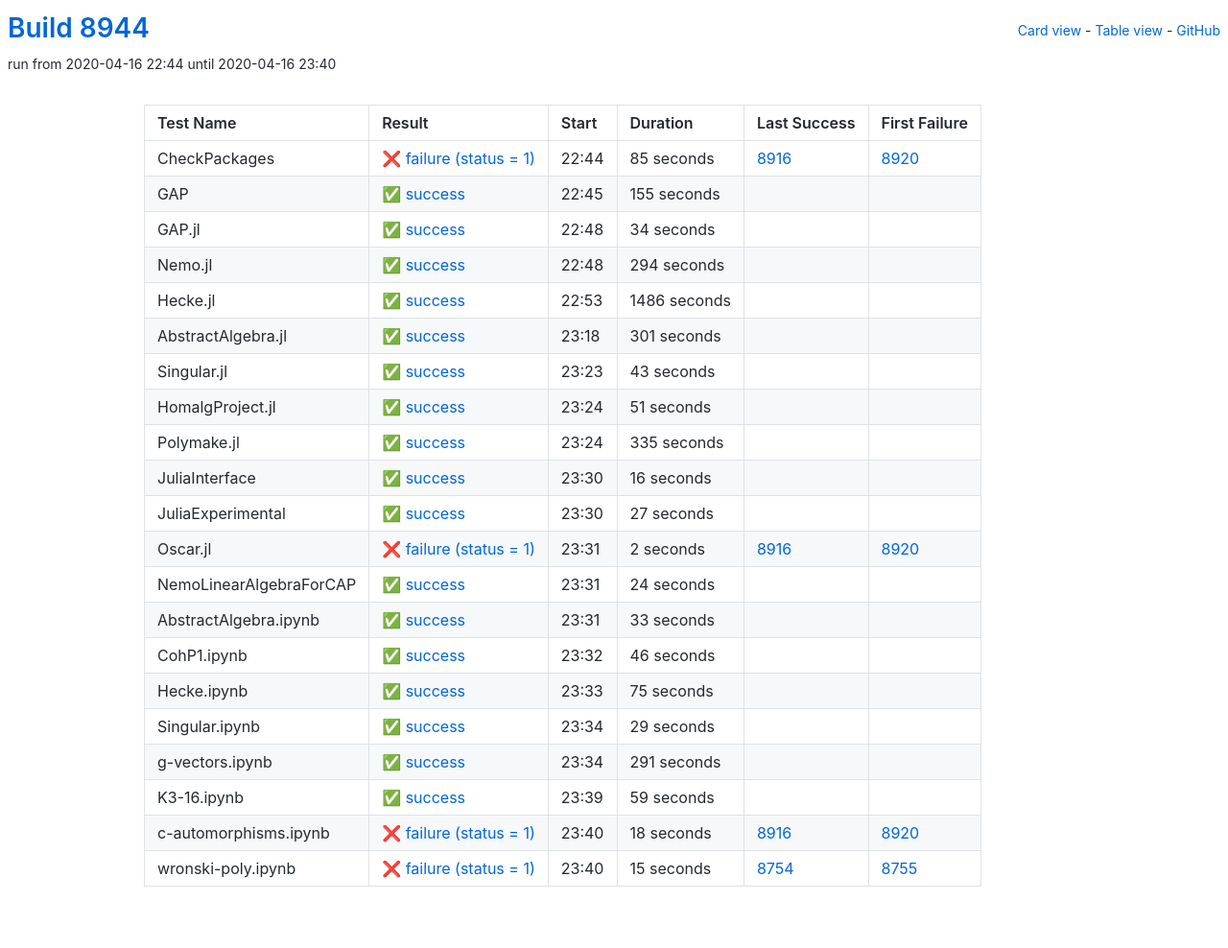
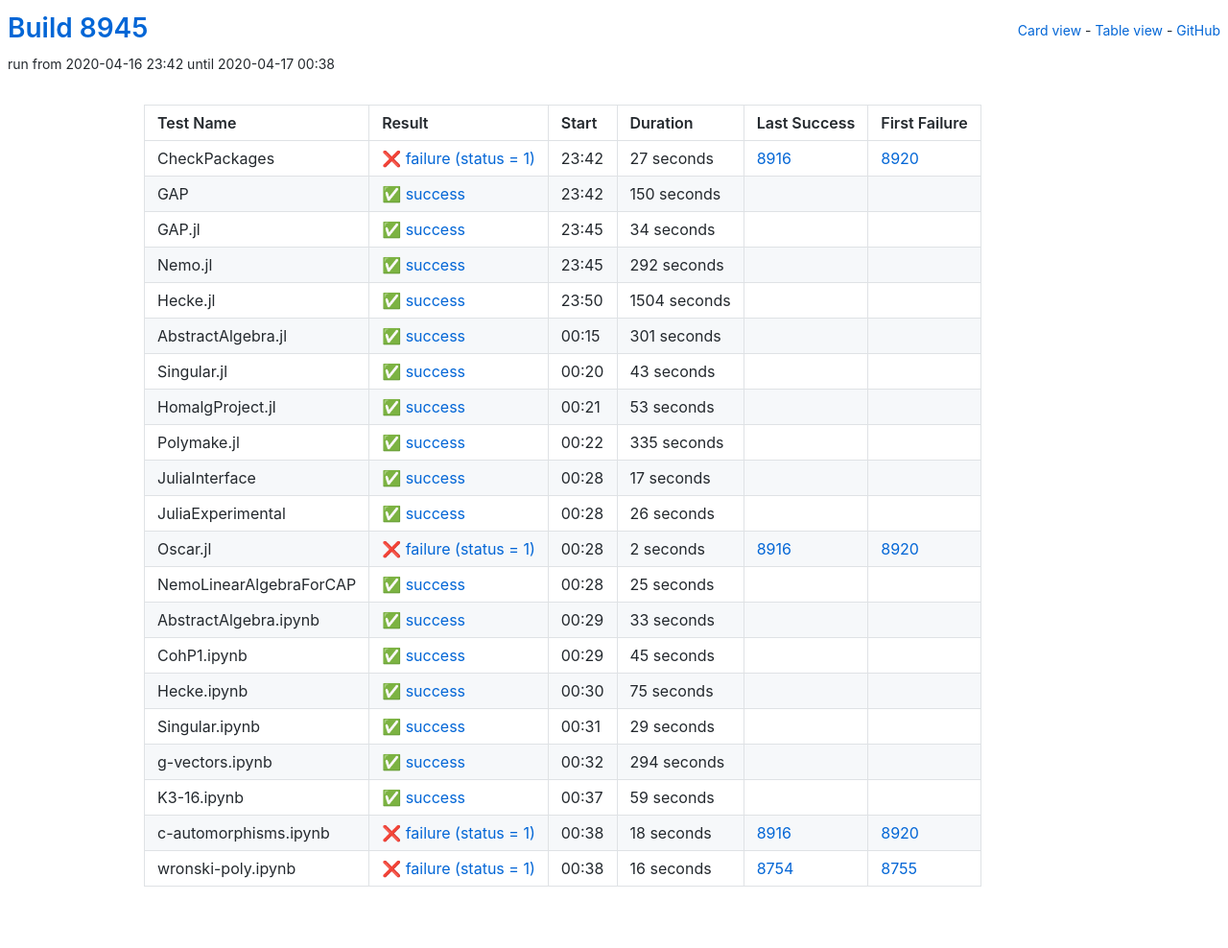
Before and after one commit to oscar-system/oscar-ci-status, a Jekyll site: the page built from table.html, in a window 1280 px wide. Shown: the whole page at 96% size. Built offline with Jekyll 4.4.1, drawn with Linux system fonts in a browser that asks for light colours.

Commit message:
Build 8945

```diff
--- a/_data/ci.yml
+++ b/_data/ci.yml
@@ -1,27 +1,27 @@
-build: 8944
-build_url: https://oscarci.mathematik.uni-kl.de/job/oscar/8944/
+build: 8945
+build_url: https://oscarci.mathematik.uni-kl.de/job/oscar/8945/
 job: oscar
 tests:
-- duration: 85
+- duration: 27
   exitcode: 1
   first_failure: 8920
   first_failure_url: https://oscarci.mathematik.uni-kl.de/job/oscar/8920/
   last_success: 8916
   last_success_url: https://oscarci.mathematik.uni-kl.de/job/oscar/8916/
-  log: https://oscarci.mathematik.uni-kl.de/job/oscar/8944/artifact/logs/build-8944/CheckPackages.log
+  log: https://oscarci.mathematik.uni-kl.de/job/oscar/8945/artifact/logs/build-8945/CheckPackages.log
   name: CheckPackages
-  start: 2020-04-16 22:44
+  start: 2020-04-16 23:42
   status: failure
   success: false
-- duration: 155
+- duration: 150
   exitcode: 0
   first_failure: false
   first_failure_url: null
   last_success: false
   last_success_url: null
-  log: https://oscarci.mathematik.uni-kl.de/job/oscar/8944/artifact/logs/build-8944/GAP.log
+  log: https://oscarci.mathematik.uni-kl.de/job/oscar/8945/artifact/logs/build-8945/GAP.log
   name: GAP
-  start: 2020-04-16 22:45
+  start: 2020-04-16 23:42
   status: success
   success: true
 - duration: 34
@@ -30,9 +30,163 @@
   first_failure_url: null
   last_success: false
   last_success_url: null
-  log: https://oscarci.mathematik.uni-kl.de/job/oscar/8944/artifact/logs/build-8944/GAP.jl.log
+  log: https://oscarci.mathematik.uni-kl.de/job/oscar/8945/artifact/logs/build-8945/GAP.jl.log
   name: GAP.jl
-  start: 2020-04-16 22:48
+  start: 2020-04-16 23:45
+  status: success
+  success: true
+- duration: 292
+  exitcode: 0
+  first_failure: false
+  first_failure_url: null
+  last_success: false
+  last_success_url: null
+  log: https://oscarci.mathematik.uni-kl.de/job/oscar/8945/artifact/logs/build-8945/Nemo.jl.log
+  name: Nemo.jl
+  start: 2020-04-16 23:45
+  status: success
+  success: true
+- duration: 1504
+  exitcode: 0
+  first_failure: false
+  first_failure_url: null
+  last_success: false
+  last_success_url: null
+  log: https://oscarci.mathematik.uni-kl.de/job/oscar/8945/artifact/logs/build-8945/Hecke.jl.log
+  name: Hecke.jl
+  start: 2020-04-16 23:50
+  status: success
+  success: true
+- duration: 301
+  exitcode: 0
+  first_failure: false
+  first_failure_url: null
+  last_success: false
+  last_success_url: null
+  log: https://oscarci.mathematik.uni-kl.de/job/oscar/8945/artifact/logs/build-8945/AbstractAlgebra.jl.log
+  name: AbstractAlgebra.jl
+  start: 2020-04-17 00:15
+  status: success
+  success: true
+- duration: 43
+  exitcode: 0
+  first_failure: false
+  first_failure_url: null
+  last_success: false
+  last_success_url: null
+  log: https://oscarci.mathematik.uni-kl.de/job/oscar/8945/artifact/logs/build-8945/Singular.jl.log
+  name: Singular.jl
+  start: 2020-04-17 00:20
+  status: success
+  success: true
+- duration: 53
+  exitcode: 0
+  first_failure: false
+  first_failure_url: null
+  last_success: false
+  last_success_url: null
+  log: https://oscarci.mathematik.uni-kl.de/job/oscar/8945/artifact/logs/build-8945/HomalgProject.jl.log
+  name: HomalgProject.jl
+  start: 2020-04-17 00:21
+  status: success
+  success: true
+- duration: 335
+  exitcode: 0
+  first_failure: false
+  first_failure_url: null
+  last_success: false
+  last_success_url: null
+  log: https://oscarci.mathematik.uni-kl.de/job/oscar/8945/artifact/logs/build-8945/Polymake.jl.log
+  name: Polymake.jl
+  start: 2020-04-17 00:22
+  status: success
+  success: true
+- duration: 17
+  exitcode: 0
+  first_failure: false
+  first_failure_url: null
+  last_success: false
+  last_success_url: null
+  log: https://oscarci.mathematik.uni-kl.de/job/oscar/8945/artifact/logs/build-8945/JuliaInterface.log
+  name: JuliaInterface
+  start: 2020-04-17 00:28
+  status: success
+  success: true
+- duration: 26
+  exitcode: 0
+  first_failure: false
+  first_failure_url: null
+  last_success: false
+  last_success_url: null
+  log: https://oscarci.mathematik.uni-kl.de/job/oscar/8945/artifact/logs/build-8945/JuliaExperimental.log
+  name: JuliaExperimental
+  start: 2020-04-17 00:28
+  status: success
+  success: true
+- duration: 2
+  exitcode: 1
+  first_failure: 8920
+  first_failure_url: https://oscarci.mathematik.uni-kl.de/job/oscar/8920/
+  last_success: 8916
+  last_success_url: https://oscarci.mathematik.uni-kl.de/job/oscar/8916/
+  log: https://oscarci.mathematik.uni-kl.de/job/oscar/8945/artifact/logs/build-8945/Oscar.jl.log
+  name: Oscar.jl
+  start: 2020-04-17 00:28
+  status: failure
+  success: false
+- duration: 25
+  exitcode: 0
+  first_failure: false
+  first_failure_url: null
+  last_success: false
+  last_success_url: null
+  log: https://oscarci.mathematik.uni-kl.de/job/oscar/8945/artifact/logs/build-8945/NemoLinearAlgebraForCAP.log
+  name: NemoLinearAlgebraForCAP
+  start: 2020-04-17 00:28
+  status: success
+  success: true
+- duration: 33
+  exitcode: 0
+  first_failure: false
+  first_failure_url: null
+  last_success: false
+  last_success_url: null
+  log: https://oscarci.mathematik.uni-kl.de/job/oscar/8945/artifact/logs/build-8945/AbstractAlgebra.ipynb.log
+  name: AbstractAlgebra.ipynb
+  start: 2020-04-17 00:29
+  status: success
+  success: true
+- duration: 45
+  exitcode: 0
+  first_failure: false
+  first_failure_url: null
+  last_success: false
+  last_success_url: null
+  log: https://oscarci.mathematik.uni-kl.de/job/oscar/8945/artifact/logs/build-8945/CohP1.ipynb.log
+  name: CohP1.ipynb
+  start: 2020-04-17 00:29
+  status: success
+  success: true
+- duration: 75
+  exitcode: 0
+  first_failure: false
+  first_failure_url: null
+  last_success: false
+  last_success_url: null
+  log: https://oscarci.mathematik.uni-kl.de/job/oscar/8945/artifact/logs/build-8945/Hecke.ipynb.log
+  name: Hecke.ipynb
+  start: 2020-04-17 00:30
+  status: success
+  success: true
+- duration: 29
+  exitcode: 0
+  first_failure: false
+  first_failure_url: null
+  last_success: false
+  last_success_url: null
+  log: https://oscarci.mathematik.uni-kl.de/job/oscar/8945/artifact/logs/build-8945/Singular.ipynb.log
+  name: Singular.ipynb
+  start: 2020-04-17 00:31
   status: success
   success: true
 - duration: 294
@@ -41,163 +195,9 @@
   first_failure_url: null
   last_success: false
   last_success_url: null
-  log: https://oscarci.mathematik.uni-kl.de/job/oscar/8944/artifact/logs/build-8944/Nemo.jl.log
-  name: Nemo.jl
-  start: 2020-04-16 22:48
-  status: success
-  success: true
-- duration: 1486
-  exitcode: 0
-  first_failure: false
-  first_failure_url: null
-  last_success: false
-  last_success_url: null
-  log: https://oscarci.mathematik.uni-kl.de/job/oscar/8944/artifact/logs/build-8944/Hecke.jl.log
-  name: Hecke.jl
-  start: 2020-04-16 22:53
-  status: success
-  success: true
-- duration: 301
-  exitcode: 0
-  first_failure: false
-  first_failure_url: null
-  last_success: false
-  last_success_url: null
-  log: https://oscarci.mathematik.uni-kl.de/job/oscar/8944/artifact/logs/build-8944/AbstractAlgebra.jl.log
-  name: AbstractAlgebra.jl
-  start: 2020-04-16 23:18
-  status: success
-  success: true
-- duration: 43
-  exitcode: 0
-  first_failure: false
-  first_failure_url: null
-  last_success: false
-  last_success_url: null
-  log: https://oscarci.mathematik.uni-kl.de/job/oscar/8944/artifact/logs/build-8944/Singular.jl.log
-  name: Singular.jl
-  start: 2020-04-16 23:23
-  status: success
-  success: true
-- duration: 51
-  exitcode: 0
-  first_failure: false
-  first_failure_url: null
-  last_success: false
-  last_success_url: null
-  log: https://oscarci.mathematik.uni-kl.de/job/oscar/8944/artifact/logs/build-8944/HomalgProject.jl.log
-  name: HomalgProject.jl
-  start: 2020-04-16 23:24
-  status: success
-  success: true
-- duration: 335
-  exitcode: 0
-  first_failure: false
-  first_failure_url: null
-  last_success: false
-  last_success_url: null
-  log: https://oscarci.mathematik.uni-kl.de/job/oscar/8944/artifact/logs/build-8944/Polymake.jl.log
-  name: Polymake.jl
-  start: 2020-04-16 23:24
-  status: success
-  success: true
-- duration: 16
-  exitcode: 0
-  first_failure: false
-  first_failure_url: null
-  last_success: false
-  last_success_url: null
-  log: https://oscarci.mathematik.uni-kl.de/job/oscar/8944/artifact/logs/build-8944/JuliaInterface.log
-  name: JuliaInterface
-  start: 2020-04-16 23:30
-  status: success
-  success: true
-- duration: 27
-  exitcode: 0
-  first_failure: false
-  first_failure_url: null
-  last_success: false
-  last_success_url: null
-  log: https://oscarci.mathematik.uni-kl.de/job/oscar/8944/artifact/logs/build-8944/JuliaExperimental.log
-  name: JuliaExperimental
-  start: 2020-04-16 23:30
-  status: success
-  success: true
-- duration: 2
-  exitcode: 1
-  first_failure: 8920
-  first_failure_url: https://oscarci.mathematik.uni-kl.de/job/oscar/8920/
-  last_success: 8916
-  last_success_url: https://oscarci.mathematik.uni-kl.de/job/oscar/8916/
-  log: https://oscarci.mathematik.uni-kl.de/job/oscar/8944/artifact/logs/build-8944/Oscar.jl.log
-  name: Oscar.jl
-  start: 2020-04-16 23:31
-  status: failure
-  success: false
-- duration: 24
-  exitcode: 0
-  first_failure: false
-  first_failure_url: null
-  last_success: false
-  last_success_url: null
-  log: https://oscarci.mathematik.uni-kl.de/job/oscar/8944/artifact/logs/build-8944/NemoLinearAlgebraForCAP.log
-  name: NemoLinearAlgebraForCAP
-  start: 2020-04-16 23:31
-  status: success
-  success: true
-- duration: 33
-  exitcode: 0
-  first_failure: false
-  first_failure_url: null
-  last_success: false
-  last_success_url: null
-  log: https://oscarci.mathematik.uni-kl.de/job/oscar/8944/artifact/logs/build-8944/AbstractAlgebra.ipynb.log
-  name: AbstractAlgebra.ipynb
-  start: 2020-04-16 23:31
-  status: success
-  success: true
-- duration: 46
-  exitcode: 0
-  first_failure: false
-  first_failure_url: null
-  last_success: false
-  last_success_url: null
-  log: https://oscarci.mathematik.uni-kl.de/job/oscar/8944/artifact/logs/build-8944/CohP1.ipynb.log
-  name: CohP1.ipynb
-  start: 2020-04-16 23:32
-  status: success
-  success: true
-- duration: 75
-  exitcode: 0
-  first_failure: false
-  first_failure_url: null
-  last_success: false
-  last_success_url: null
-  log: https://oscarci.mathematik.uni-kl.de/job/oscar/8944/artifact/logs/build-8944/Hecke.ipynb.log
-  name: Hecke.ipynb
-  start: 2020-04-16 23:33
-  status: success
-  success: true
-- duration: 29
-  exitcode: 0
-  first_failure: false
-  first_failure_url: null
-  last_success: false
-  last_success_url: null
-  log: https://oscarci.mathematik.uni-kl.de/job/oscar/8944/artifact/logs/build-8944/Singular.ipynb.log
-  name: Singular.ipynb
-  start: 2020-04-16 23:34
-  status: success
-  success: true
-- duration: 291
-  exitcode: 0
-  first_failure: false
-  first_failure_url: null
-  last_success: false
-  last_success_url: null
-  log: https://oscarci.mathematik.uni-kl.de/job/oscar/8944/artifact/logs/build-8944/g-vectors.ipynb.log
+  log: https://oscarci.mathematik.uni-kl.de/job/oscar/8945/artifact/logs/build-8945/g-vectors.ipynb.log
   name: g-vectors.ipynb
-  start: 2020-04-16 23:34
+  start: 2020-04-17 00:32
   status: success
   success: true
 - duration: 59
@@ -206,9 +206,9 @@
   first_failure_url: null
   last_success: false
   last_success_url: null
-  log: https://oscarci.mathematik.uni-kl.de/job/oscar/8944/artifact/logs/build-8944/K3-16.ipynb.log
+  log: https://oscarci.mathematik.uni-kl.de/job/oscar/8945/artifact/logs/build-8945/K3-16.ipynb.log
   name: K3-16.ipynb
-  start: 2020-04-16 23:39
+  start: 2020-04-17 00:37
   status: success
   success: true
 - duration: 18
@@ -217,19 +217,19 @@
   first_failure_url: https://oscarci.mathematik.uni-kl.de/job/oscar/8920/
   last_success: 8916
   last_success_url: https://oscarci.mathematik.uni-kl.de/job/oscar/8916/
-  log: https://oscarci.mathematik.uni-kl.de/job/oscar/8944/artifact/logs/build-8944/c-automorphisms.ipynb.log
+  log: https://oscarci.mathematik.uni-kl.de/job/oscar/8945/artifact/logs/build-8945/c-automorphisms.ipynb.log
   name: c-automorphisms.ipynb
-  start: 2020-04-16 23:40
+  start: 2020-04-17 00:38
   status: failure
   success: false
-- duration: 15
+- duration: 16
   exitcode: 1
   first_failure: 8755
   first_failure_url: https://oscarci.mathematik.uni-kl.de/job/oscar/8755/
   last_success: 8754
   last_success_url: https://oscarci.mathematik.uni-kl.de/job/oscar/8754/
-  log: https://oscarci.mathematik.uni-kl.de/job/oscar/8944/artifact/logs/build-8944/wronski-poly.ipynb.log
+  log: https://oscarci.mathematik.uni-kl.de/job/oscar/8945/artifact/logs/build-8945/wronski-poly.ipynb.log
   name: wronski-poly.ipynb
-  start: 2020-04-16 23:40
+  start: 2020-04-17 00:38
   status: failure
   success: false
```
Also changed, not shown: README.md.
